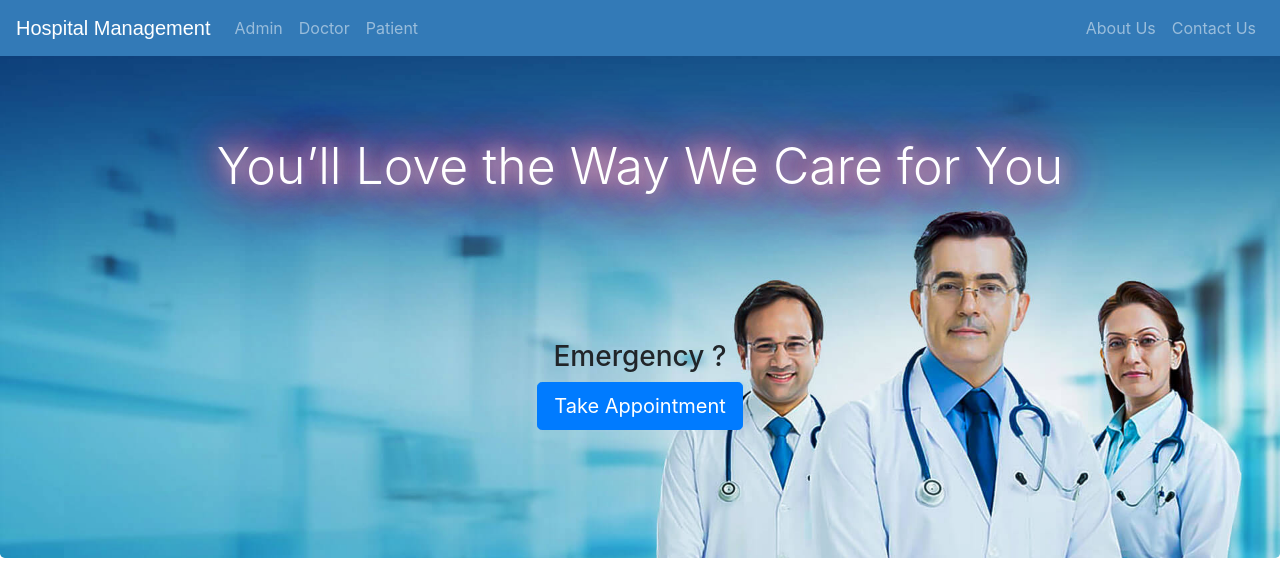
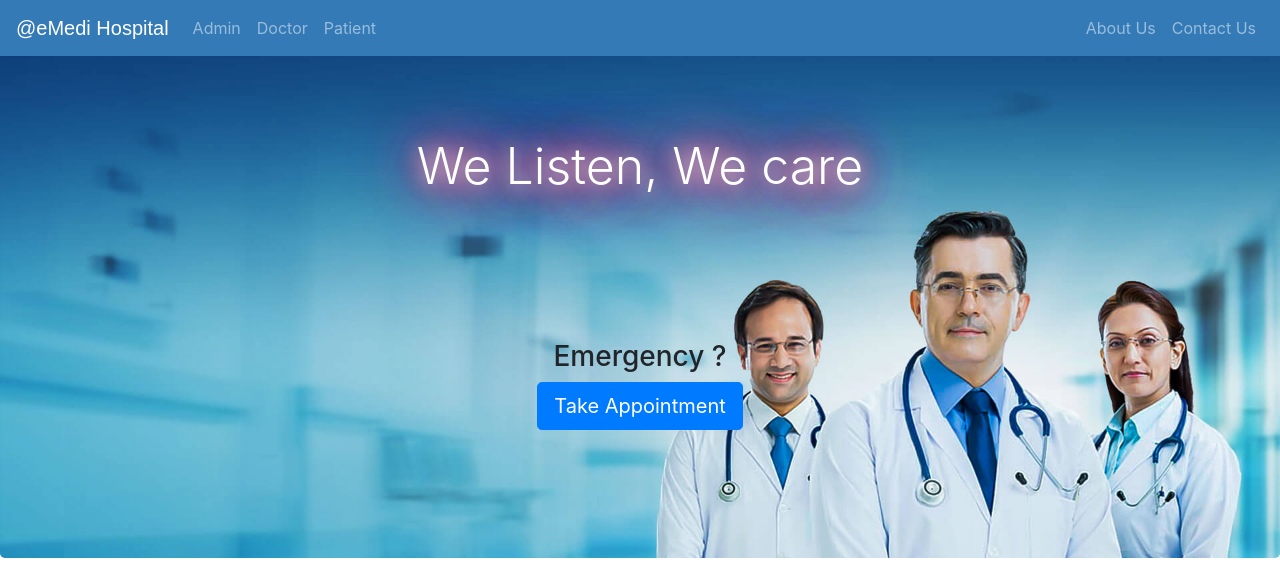
Before and after one commit to haru-voster/EHR_appointment-_System, a Django app: page / in a window 1280 px wide. Shown: the top 562 px of the page. Run offline with Django 5.2, Linux system fonts and the light colour scheme; some libraries are stand-ins or nearby versions.

Commit message:
Home page

```diff
--- a/emediapp/templates/hospital/index.html
+++ b/emediapp/templates/hospital/index.html
@@ -55,7 +55,7 @@ written By : Haroun
 
 <div class="jumbotron" style="margin-bottom: 0px;margin-top: 0px;">
   <br>
-  <h5 class="display-3 glow">You’ll Love the Way We Care for You</h5>
+  <h5 class="display-3 glow">We Listen, We care</h5>
   <br><br><br><br><br>
   <p>
   <h3>Emergency ?</h3>
--- a/emediapp/templates/hospital/navbar.html
+++ b/emediapp/templates/hospital/navbar.html
@@ -30,7 +30,7 @@
 
   <div class="bs-example">
     <nav class="navbar navbar-expand-md navbar-dark fixed-top" style="background:#337AB7;">
-      <a href="/" class="navbar-brand">Hospital Management</a>
+      <a href="/" class="navbar-brand">@eMedi Hospital</a>
       <button type="button" class="navbar-toggler" data-toggle="collapse" data-target="#navbarCollapse">
         <span class="navbar-toggler-icon"></span>
       </button>
```
